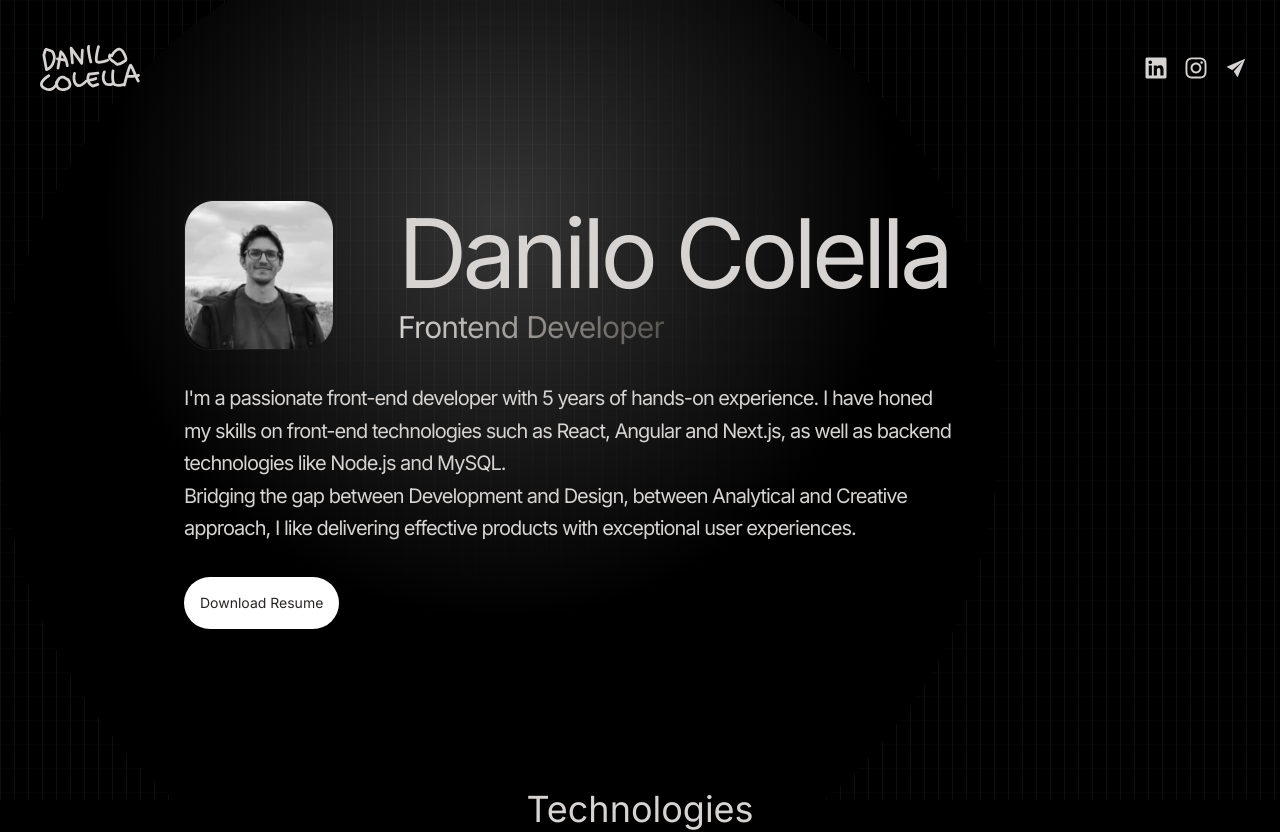
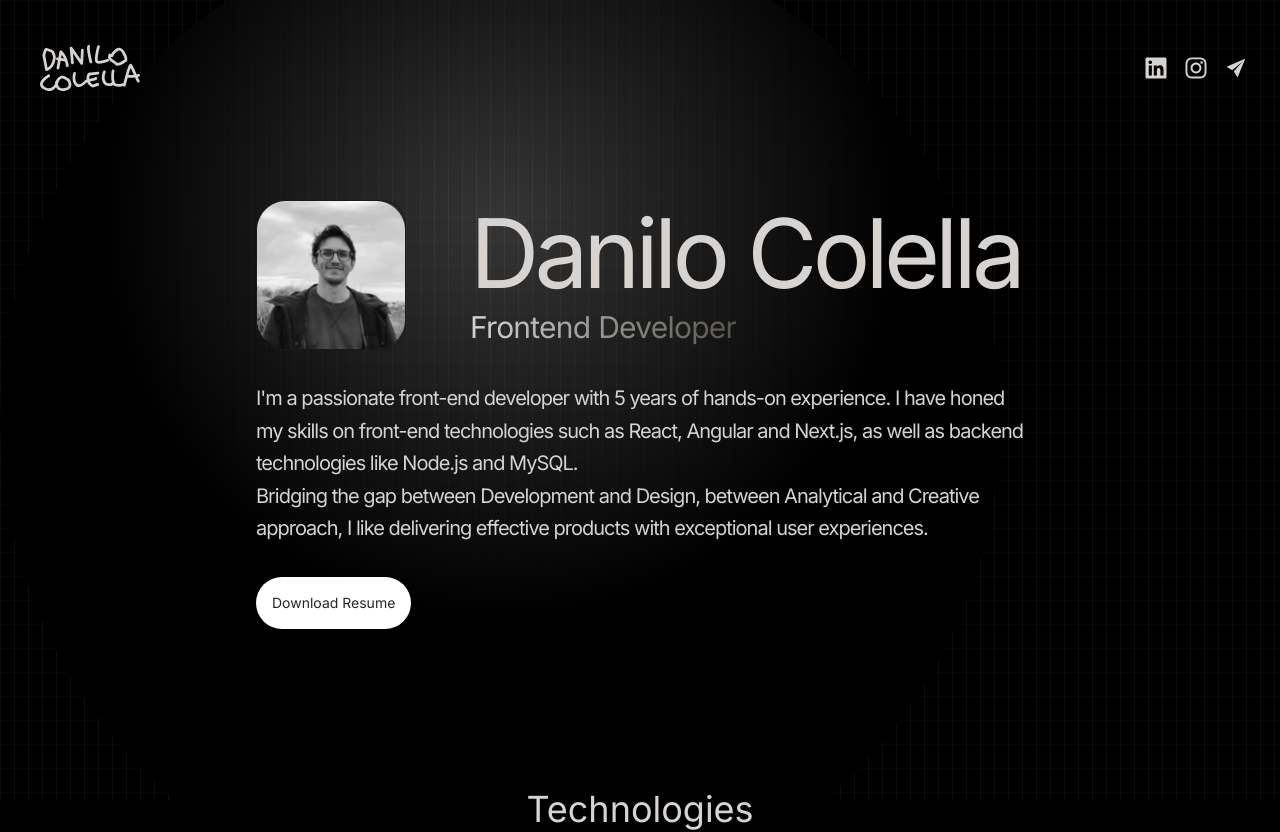
Before and after one commit to lordrake/lordrake.github.io, a React (Vite) app: page / in a window 1280 px wide. Shown: the top 832 px of the page. Built offline with nearby package versions, Linux system fonts and the light colour scheme.

Commit message:
center hero content

```diff
--- a/src/components/Hero.tsx
+++ b/src/components/Hero.tsx
@@ -2,7 +2,7 @@ import profilePic from '../assets/danilo-colella-profile.png'
 
 function Hero() {
   return (
-    <div className='mx-auto w-100 lg:w-3/4 pb-4 mt-8 lg:mb-36 lg:mt-16'>
+    <div className='mx-auto w-fit pb-4 mt-8 lg:mb-36 lg:mt-16'>
       <div className='flex flex-col-reverse  lg:flex-row-reverse gap-y-4 gap-x-16 items-center lg:justify-end'>
         <div className='flex flex-col justify-center items-center lg:items-start'>
           <h2 className='pb-2 text-4xl tracking-tighter lg:text-8xl'>
```
